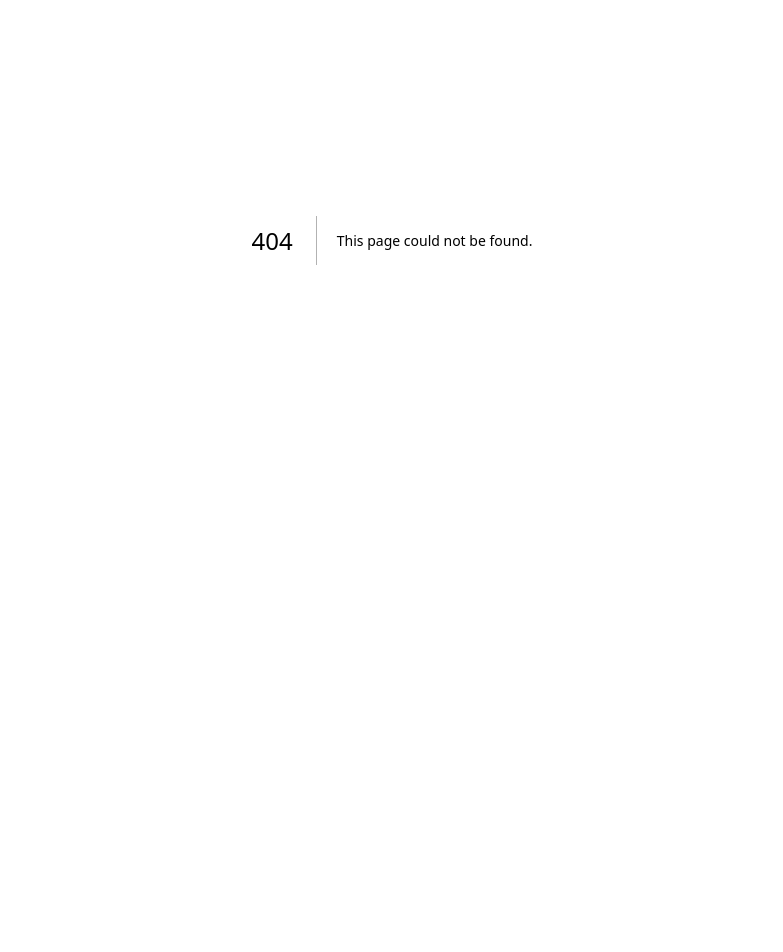
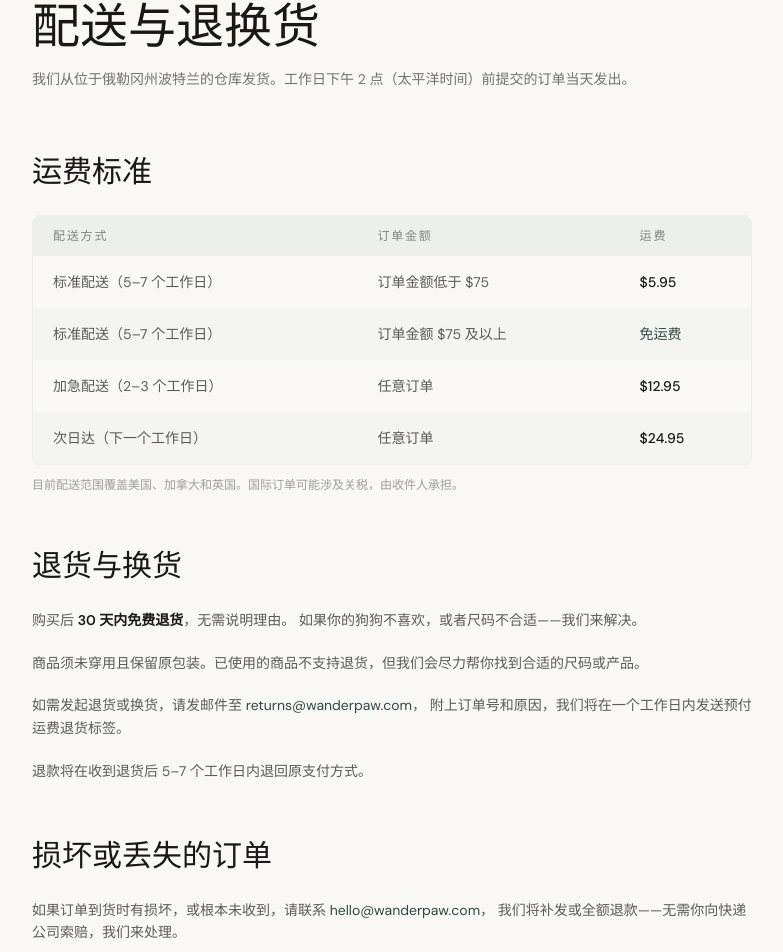
Before and after one commit to levilrs31-oss/pet-outdoor-lrs, a Next.js app: page /shipping in a window 1280 px wide. Before the commit this address had no page. Shown: the part 160-1112 px from the top of the page, without its empty margins (248-1031 px from the left). Before the commit the page ends 800 px from the top, so only its background shows below. Built offline with nearby package versions, Linux system fonts and the light colour scheme.

Commit message:
功能：新增 /shipping 配送与退换货页

```diff
--- /dev/null
+++ b/app/shipping/page.tsx
@@ -0,0 +1,100 @@
+/* app/shipping/page.tsx */
+
+import Footer from "@/components/layout/Footer";
+import SectionEntrance from "@/components/ui/SectionEntrance";
+import Button from "@/components/ui/Button";
+
+const shippingRates = [
+  { method: "标准配送（5–7 个工作日）", threshold: "订单金额低于 $75", cost: "$5.95" },
+  { method: "标准配送（5–7 个工作日）", threshold: "订单金额 $75 及以上", cost: "免运费" },
+  { method: "加急配送（2–3 个工作日）",  threshold: "任意订单",          cost: "$12.95" },
+  { method: "次日达（下一个工作日）",     threshold: "任意订单",          cost: "$24.95" },
+];
+
+export default function ShippingPage() {
+  return (
+    <>
+      <main style={{ paddingTop: "var(--header-h, 64px)" }}>
+        <div className="max-w-3xl mx-auto px-6 py-16">
+          <SectionEntrance>
+            <h1 className="font-serif text-5xl font-light text-text mb-4">配送与退换货</h1>
+            <p className="font-sans text-sm text-text/60 leading-relaxed mb-16">
+              我们从位于俄勒冈州波特兰的仓库发货。工作日下午 2 点（太平洋时间）前提交的订单当天发出。
+            </p>
+          </SectionEntrance>
+
+          {/* 运费表 */}
+          <SectionEntrance>
+            <section className="mb-14">
+              <h2 className="font-serif text-3xl font-light text-text mb-6">运费标准</h2>
+              <div className="overflow-x-auto rounded-lg border border-surface">
+                <table className="w-full font-sans text-sm">
+                  <thead>
+                    <tr className="bg-surface">
+                      <th className="text-left px-5 py-3 text-xs tracking-[0.15em] uppercase text-text/50 font-medium">配送方式</th>
+                      <th className="text-left px-5 py-3 text-xs tracking-[0.15em] uppercase text-text/50 font-medium">订单金额</th>
+                      <th className="text-left px-5 py-3 text-xs tracking-[0.15em] uppercase text-text/50 font-medium">运费</th>
+                    </tr>
+                  </thead>
+                  <tbody>
+                    {shippingRates.map((row, i) => (
+                      <tr key={i} className={i % 2 === 0 ? "bg-bg" : "bg-surface/40"}>
+                        <td className="px-5 py-4 text-text/70">{row.method}</td>
+                        <td className="px-5 py-4 text-text/70">{row.threshold}</td>
+                        <td className={`px-5 py-4 font-medium ${row.cost === "免运费" ? "text-brand" : "text-text"}`}>
+                          {row.cost}
+                        </td>
+                      </tr>
+                    ))}
+                  </tbody>
+                </table>
+              </div>
+              <p className="font-sans text-xs text-text/40 mt-3">
+                目前配送范围覆盖美国、加拿大和英国。国际订单可能涉及关税，由收件人承担。
+              </p>
+            </section>
+          </SectionEntrance>
+
+          {/* 退换货 */}
+          <SectionEntrance>
+            <section className="mb-14">
+              <h2 className="font-serif text-3xl font-light text-text mb-6">退货与换货</h2>
+              <div className="space-y-5 font-sans text-sm text-text/70 leading-relaxed">
+                <p>
+                  购买后 <strong className="text-text">30 天内免费退货</strong>，无需说明理由。
+                  如果你的狗狗不喜欢，或者尺码不合适——我们来解决。
+                </p>
+                <p>
+                  商品须未穿用且保留原包装。已使用的商品不支持退货，但我们会尽力帮你找到合适的尺码或产品。
+                </p>
+                <p>
+                  如需发起退货或换货，请发邮件至 <span className="text-brand">returns@wanderpaw.com</span>，
+                  附上订单号和原因，我们将在一个工作日内发送预付运费退货标签。
+                </p>
+                <p>
+                  退款将在收到退货后 5–7 个工作日内退回原支付方式。
+                </p>
+              </div>
+            </section>
+          </SectionEntrance>
+
+          {/* 损坏/丢失 */}
+          <SectionEntrance>
+            <section className="mb-14">
+              <h2 className="font-serif text-3xl font-light text-text mb-6">损坏或丢失的订单</h2>
+              <p className="font-sans text-sm text-text/70 leading-relaxed">
+                如果订单到货时有损坏，或根本未收到，请联系 <span className="text-brand">hello@wanderpaw.com</span>，
+                我们将补发或全额退款——无需你向快递公司索赔，我们来处理。
+              </p>
+            </section>
+          </SectionEntrance>
+
+          <SectionEntrance>
+            <Button variant="outline" href="/contact">联系客服</Button>
+          </SectionEntrance>
+        </div>
+      </main>
+      <Footer />
+    </>
+  );
+}
```
